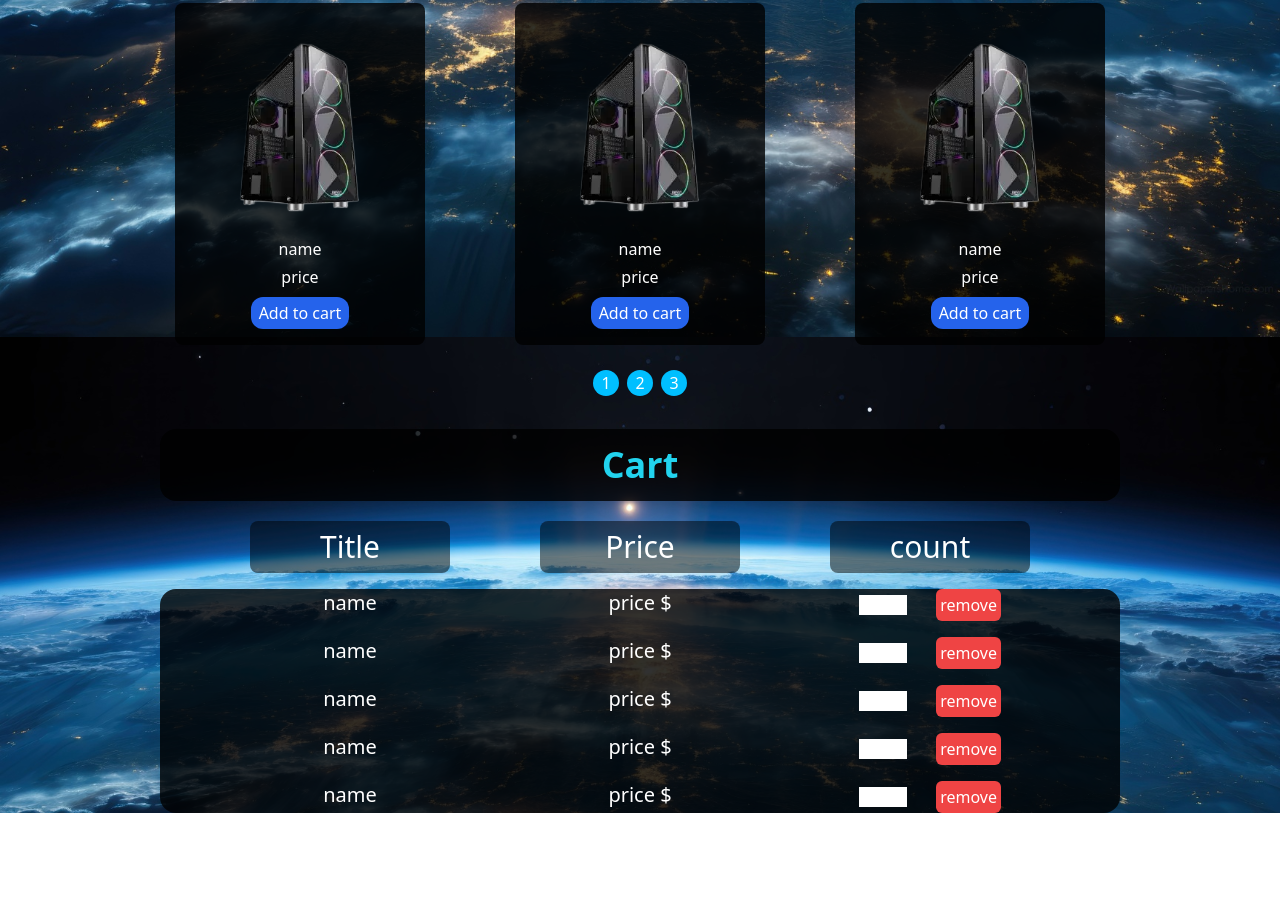
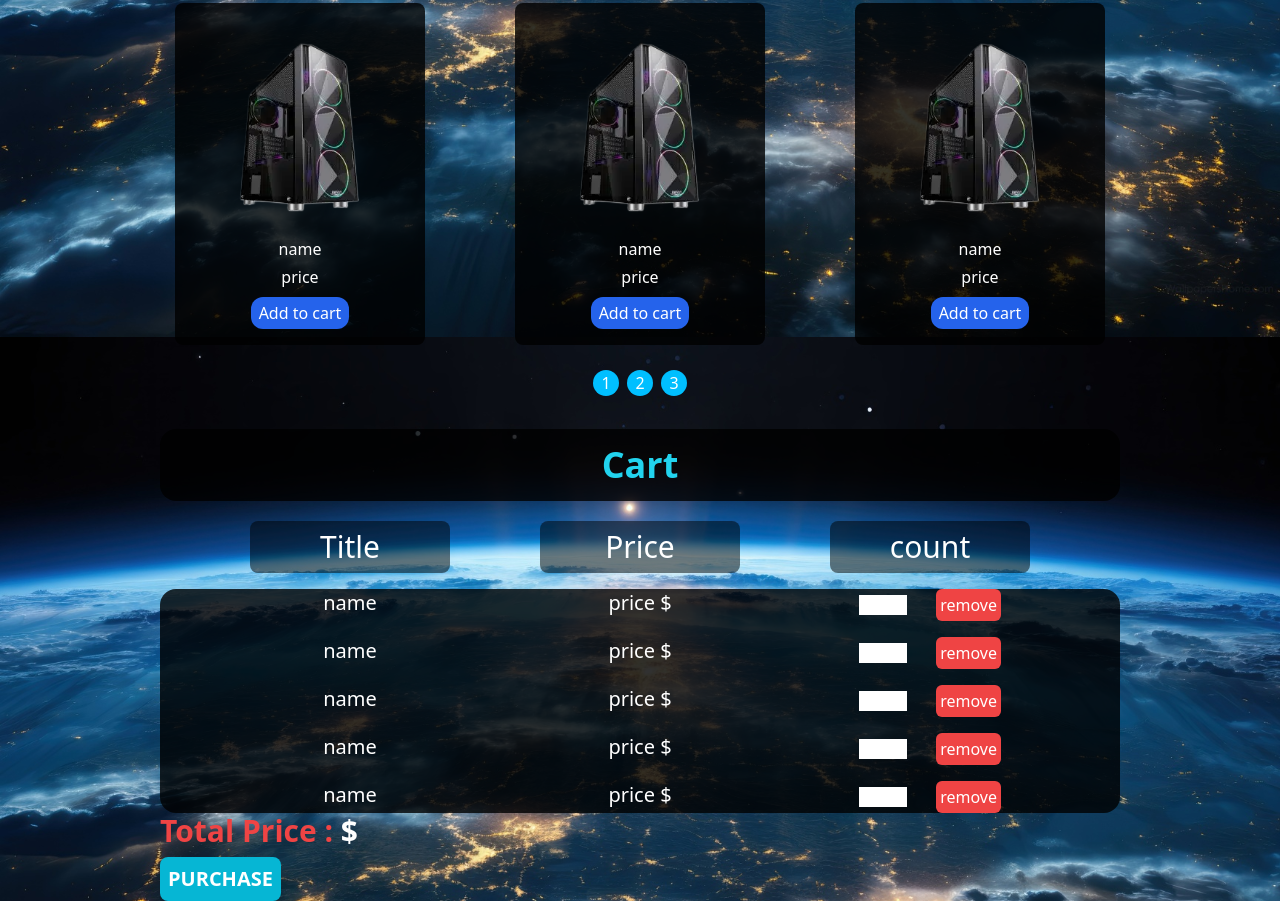
Before and after one commit to sahand-mahdilu/Shopping-cart, a website: page src/index.html in a window 1280 px wide. Shown: the part 463-1364 px from the top of the page. Before the commit the page ends 1276 px from the top, so only its background shows below. Drawn offline with Linux system fonts and the light colour scheme.

Commit message:
total price and purchase button added

```diff
--- a/src/index.html
+++ b/src/index.html
@@ -113,7 +113,9 @@
 
 
             </div>
-
+            <div class="text-red-500 text-3xl font-bold">Total Price : <span class="text-white">$</span>
+            </div>
+            <button class="p-2 bg-cyan-500 hover:bg-cyan-700 rounded-lg text-white mt-2 text-xl font-bold">PURCHASE</button>
         </div>
       </section>
 
```
Also changed, not shown: src/output.css.
